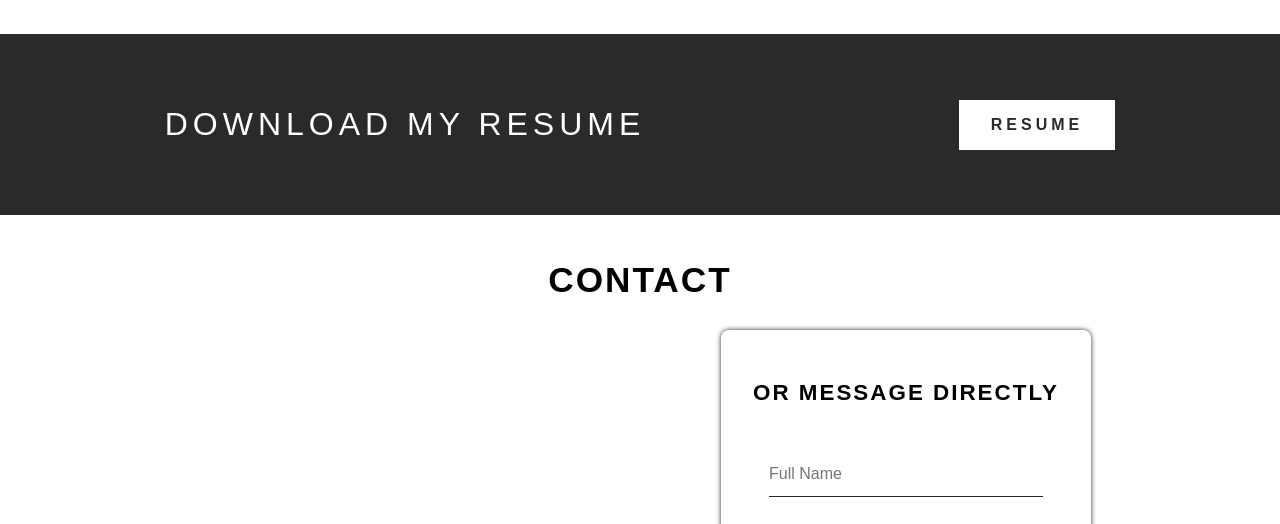
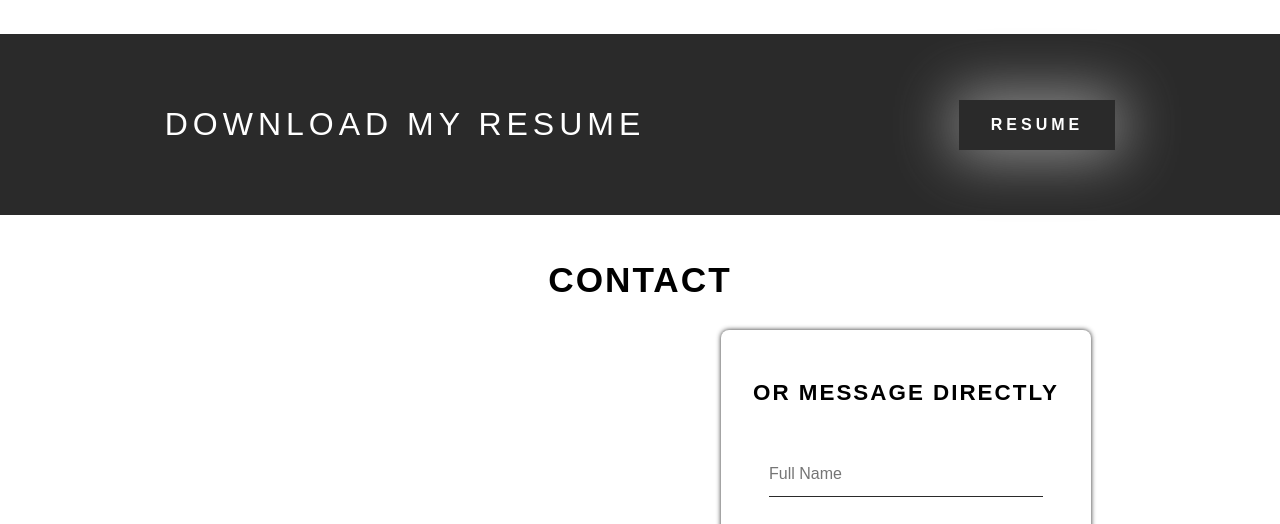
Before and after one commit to suparthghimire/portfolio, a plain HTML site: page index.html in a window 1280 px wide. In both pictures the pointer is over the link 1036 px from the left and 1931 px from the top of the page. Shown: the part 1807-2331 px from the top of the page. Drawn offline with Linux system fonts and the light colour scheme.

Commit message:
Update index.css

```diff
--- a/css/index.css
+++ b/css/index.css
@@ -403,6 +403,12 @@ justify-content: space-evenly;
     padding:1em 2em;
     font-weight: bolder;
     letter-spacing: 4px;
+    transition:150ms ease-in-out;
+}
+.resumeSection a:hover{
+     background:#2a2a2a;
+    color:white;
+    box-shadow:0 0px 60px 6px rgb(148, 148, 148);
 }
 
 .contact{
```
